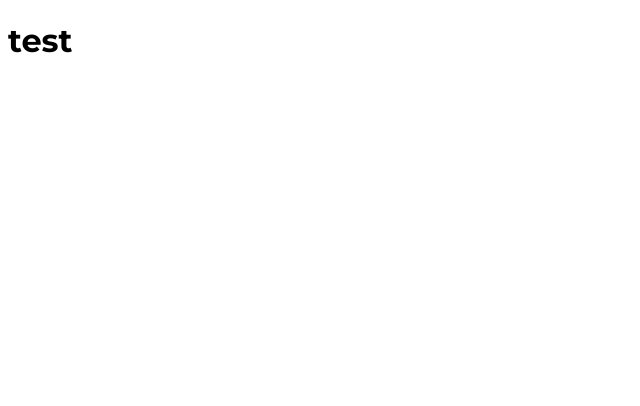
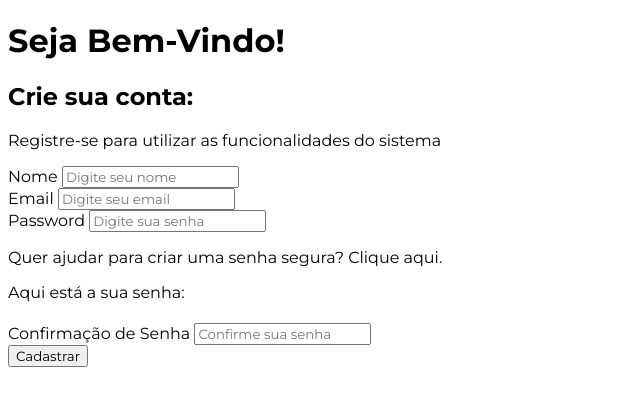
Before and after one commit to lltelles/password_generator, a plain HTML site: page index.html in a window 1280 px wide. Shown: the whole page, without its empty margins (0-640 px from the left). Drawn offline with Linux system fonts and the light colour scheme.

Commit message:
added html content

```diff
--- a/index.html
+++ b/index.html
@@ -14,6 +14,50 @@
     <script src="js/script.js" defer></script>
   </head>
   <body>
-    <h1>test</h1>
+    <div id="register-container">
+      <div id="register-banner">
+        <div id="banner-layer">
+          <h1>Seja Bem-Vindo!</h1>
+        </div>
+      </div>
+      <div id="register-form">
+        <h2>Crie sua conta:</h2>
+        <p>Registre-se para utilizar as funcionalidades do sistema</p>
+        <div class="form-control">
+          <label for="name">Nome</label>
+          <input
+            type="text"
+            name="name"
+            id="name"
+            placeholder="Digite seu nome"
+          />
+        </div>
+        <div class="form-control">
+          <label for="email">Email</label>
+          <input type="email" id="email" placeholder="Digite seu email" />
+        </div>
+        <div class="form-control">
+          <label for="password">Password</label>
+          <input type="password" id="password" placeholder="Digite sua senha" />
+        </div>
+        <p>
+          Quer ajudar para criar uma senha segura?
+          <span id="generate-password">Clique aqui.</span>
+        </p>
+        <div id="generated-password">
+          <p>Aqui está a sua senha:</p>
+          <h4></h4>
+        </div>
+        <div class="form-control">
+          <label for="confirmPassword">Confirmação de Senha</label>
+          <input
+            type="text"
+            id="confirmPassword"
+            placeholder="Confirme sua senha"
+          />
+        </div>
+        <input type="submit" value="Cadastrar" />
+      </div>
+    </div>
   </body>
 </html>
```
